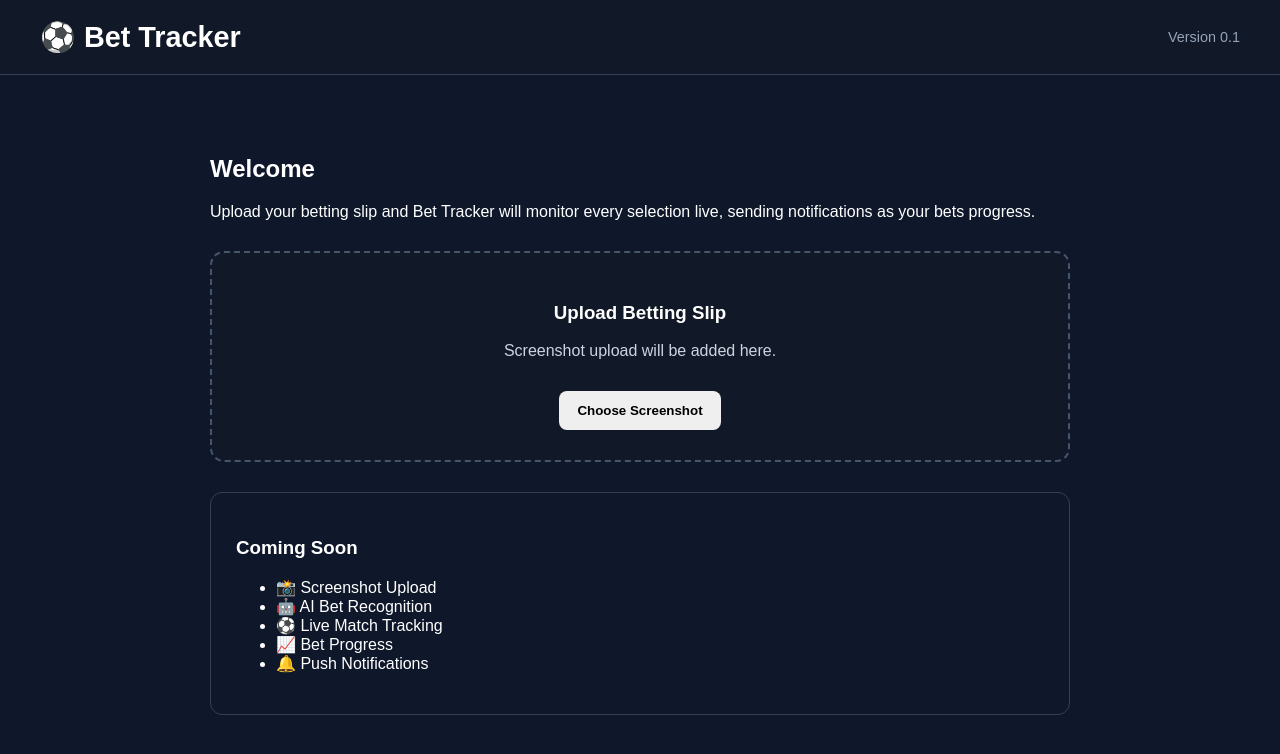
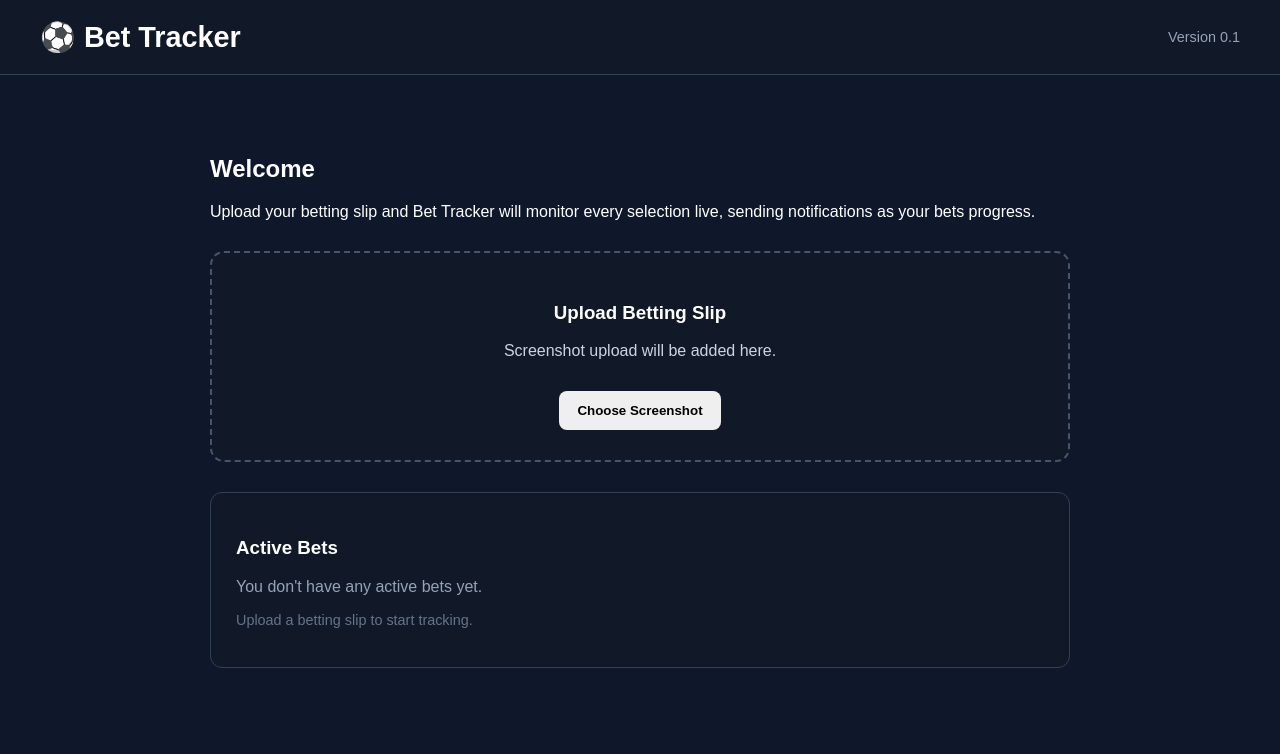
Before and after one commit to dcast-gif/Bet-Tracker, a Next.js app in the folder frontend/: page / in a window 1280 px wide. Shown: the top 754 px of the page. Built offline with nearby package versions, Linux system fonts and the light colour scheme.

Commit message:
Update page.tsx

```diff
--- a/frontend/src/app/page.tsx
+++ b/frontend/src/app/page.tsx
@@ -1,5 +1,6 @@
 import Header from "../components/Header";
 import UploadBox from "../components/UploadBox";
+import ActiveBets from "../components/ActiveBets";
 
 export default function Home() {
   return (
@@ -22,24 +23,7 @@ export default function Home() {
 
         <UploadBox />
 
-        <div
-          style={{
-            marginTop: "30px",
-            padding: "25px",
-            border: "1px solid #334155",
-            borderRadius: "12px",
-          }}
-        >
-          <h3>Coming Soon</h3>
-
-          <ul>
-            <li>📸 Screenshot Upload</li>
-            <li>🤖 AI Bet Recognition</li>
-            <li>⚽ Live Match Tracking</li>
-            <li>📈 Bet Progress</li>
-            <li>🔔 Push Notifications</li>
-          </ul>
-        </div>
+        <ActiveBets />
       </main>
     </>
   );
```
